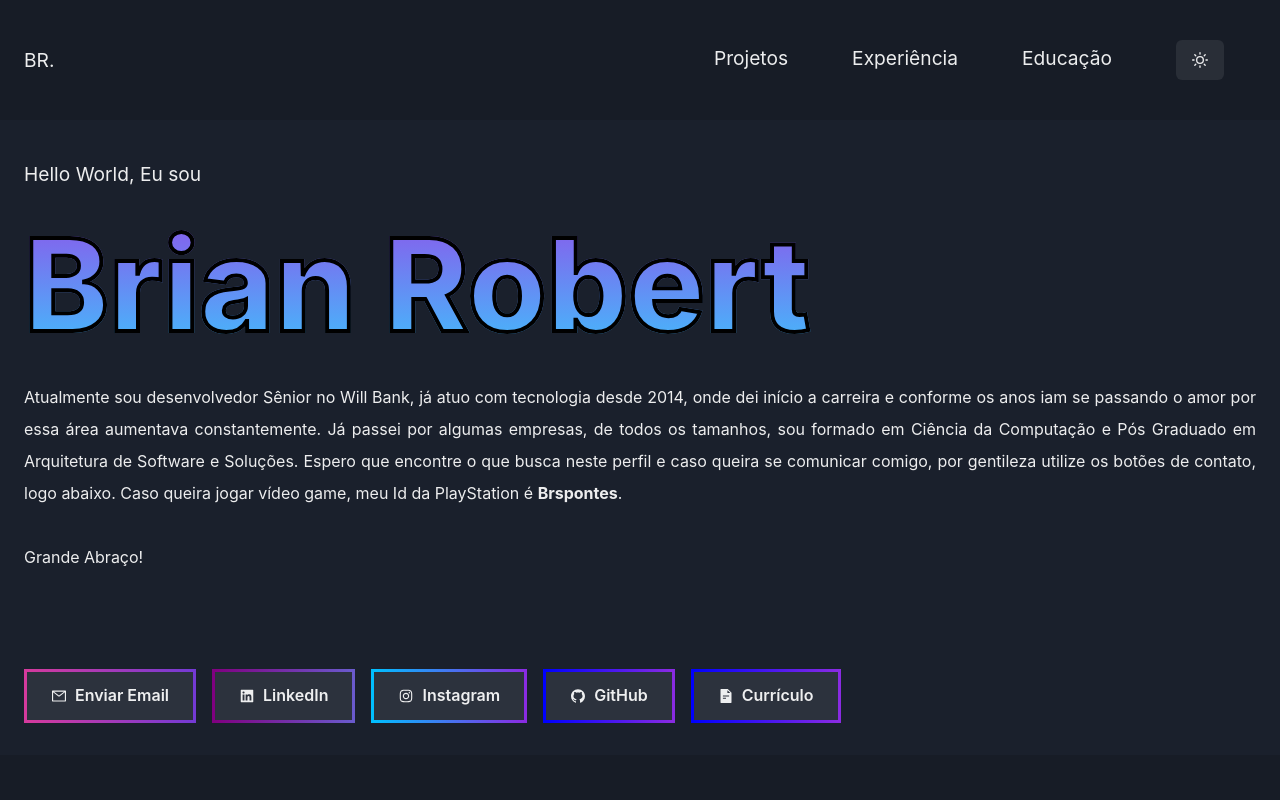
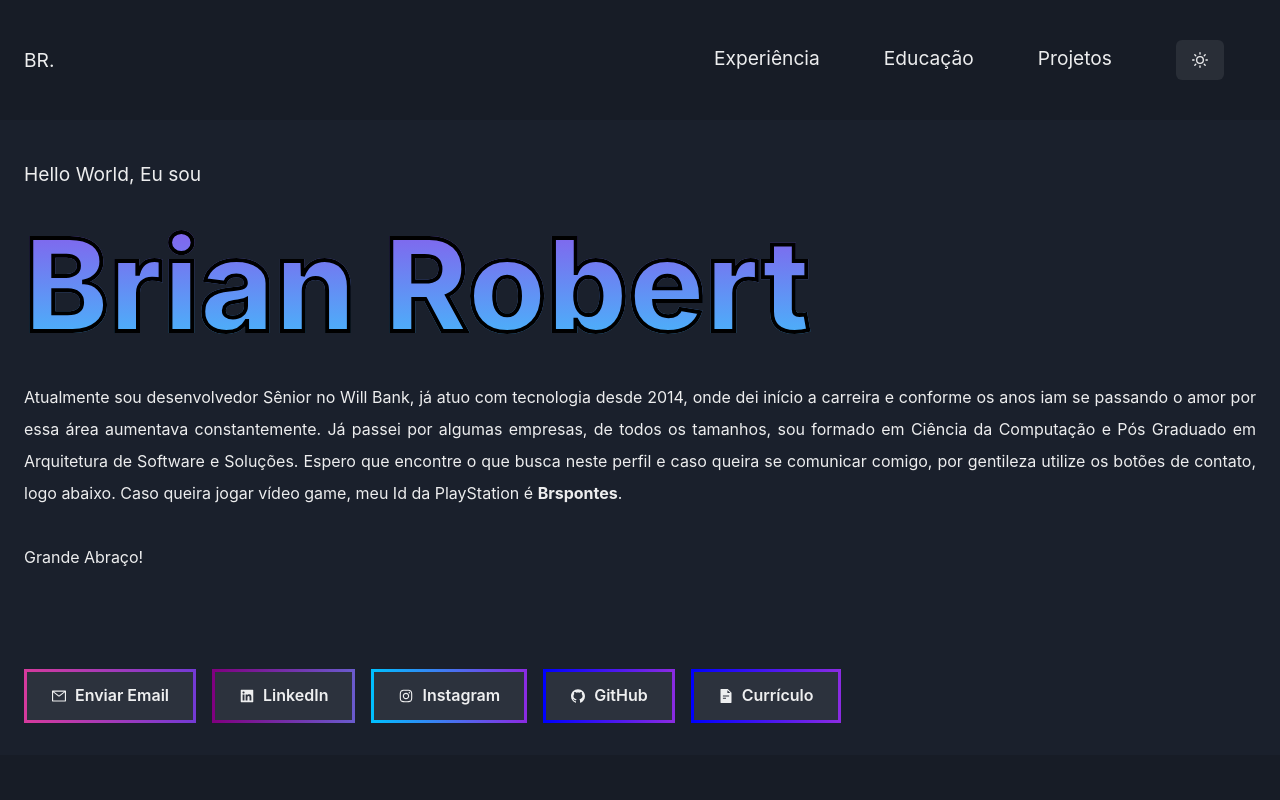
Before and after one commit to Brspontes/react-portfolio, a React (Create React App) app: page / in a window 1280 px wide. Shown: the top 800 px of the page. Built offline with nearby package versions, Linux system fonts and the light colour scheme.

Commit message:
adicionando estilo em links

```diff
--- a/src/components/header/index.tsx
+++ b/src/components/header/index.tsx
@@ -6,7 +6,8 @@ import { useEffect, useState } from 'react';
 function Header () {
   const { colorMode, toggleColorMode } = useColorMode()
   const [scrollPosition, setScrollPosition] = useState(0);
-  const [percentageOpacity, setPercentageOpacity] = useState('100&')
+  const [percentageOpacity, setPercentageOpacity] = useState('100%')
+  const [colorMenu, setColorMenu] = useState('')
 
   const handleScroll = () => {
       const position = window.pageYOffset;
@@ -22,7 +23,6 @@ function Header () {
 
   useEffect(() => {
       window.addEventListener('scroll', handleScroll, { passive: true });
-
       return () => {
           window.removeEventListener('scroll', handleScroll);
       };
@@ -38,9 +38,21 @@ function Header () {
           <Flex direction="row-reverse">
             <nav>
               <ul>
-                <li><Link href='#projects'>Projetos</Link></li>
-                <li><Link href='#experience'>Experiência</Link></li>
-                <li><Link href='#education'>Educação</Link></li>
+                <li>
+                  <Link href='#experience' color={(scrollPosition > 700 && scrollPosition < 1091) ? 'blue.700' : colorMode === 'light' ? 'rgb(26, 32, 44)' : 'rgba(255, 255, 255, 0.92)'}>
+                      Experiência
+                  </Link>
+                </li>
+                <li>
+                  <Link href='#education' color={(scrollPosition > 1091 && scrollPosition < 1780) ? 'blue.700' : colorMode === 'light' ? 'rgb(26, 32, 44)' : 'rgba(255, 255, 255, 0.92)'}>
+                    Educação
+                  </Link>
+                </li>
+                <li>
+                  <Link href='#projects' color={(scrollPosition > 1781) ? 'blue.700' : colorMode === 'light' ? 'rgb(26, 32, 44)' : 'rgba(255, 255, 255, 0.92)'}>
+                    Projetos
+                  </Link>
+                </li>
                 <li>
                   {colorMode === 'light' ?
                     <Button onClick={toggleColorMode}><MoonIcon /></Button> :
```
